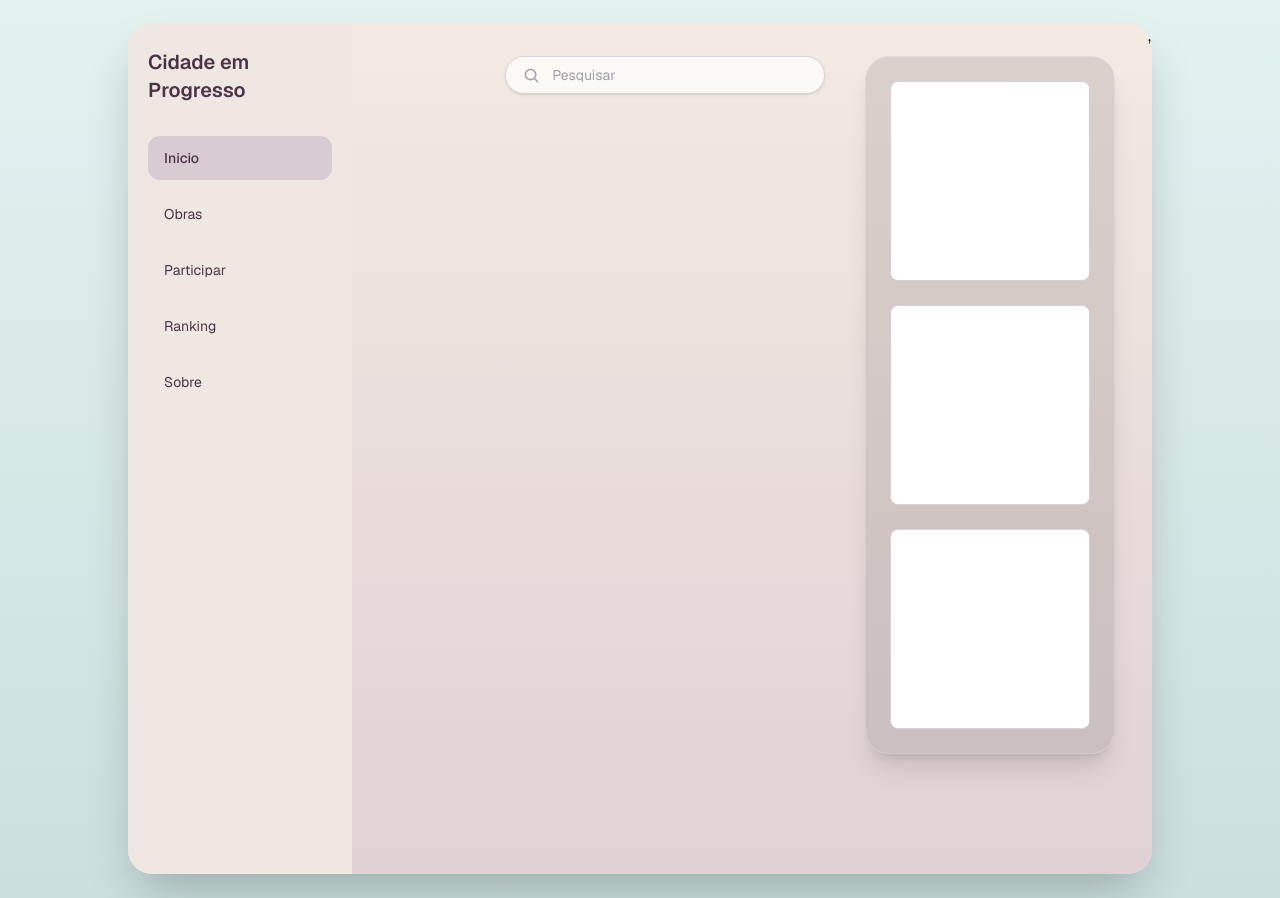
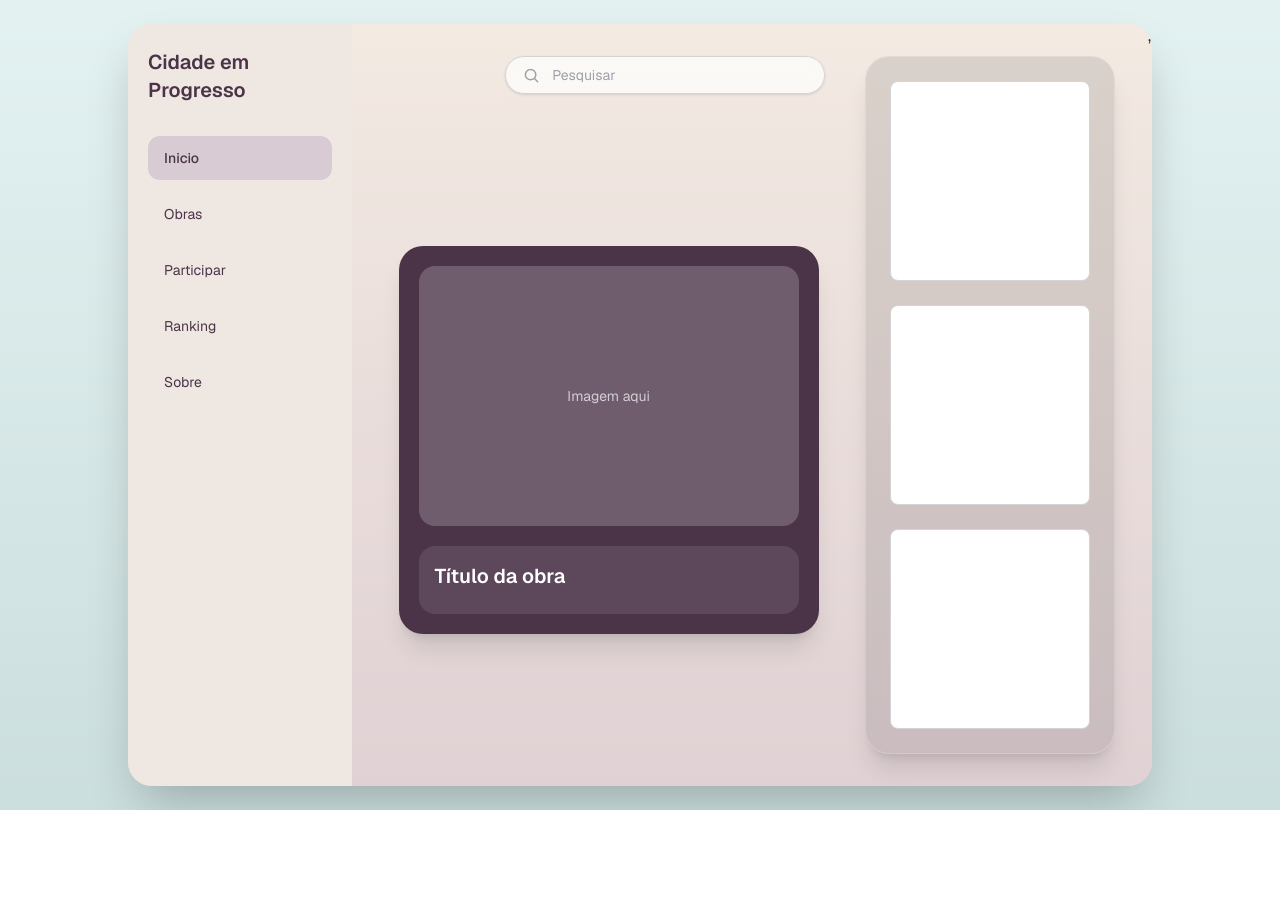
Before and after one commit to TornadoP/Cidade-Em-Progresso, a Next.js app: page / in a window 1280 px wide. After the commit the page ends 810 px from the top, so only its background shows below. Built offline with nearby package versions, Linux system fonts and the light colour scheme.

Commit message:
criando card central com imagem e descrição

```diff
--- a/app/page.tsx
+++ b/app/page.tsx
@@ -4,8 +4,8 @@ import Image from "next/image";
 export default function Home() {
   return (
     <div className="flex min-h-screen items-center justify-center bg-gradient-to-b from-[#E3F1F1] to-[#CBDfde] font-sans p-6">
-      <main className="flex min-h-[850px] w-full max-w-5xl overflow-hidden rounded-3xl bg-gradient-to-b from-[#F3EAE2] to-[#E0D1D4] shadow-2xl">
-        {/* SIDEBAR ESQUERDA */}
+      <main className="flex min-h-[650px] w-full max-w-5xl overflow-hidden rounded-3xl bg-gradient-to-b from-[#F3EAE2] to-[#E0D1D4] shadow-2xl">
+        {/* SIDEBAR ESQUERDA - a cor #4B3348 é um tom de roxo, ou lilas */}
         <aside className="flex w-56 flex-col bg-[#EFE7E2] px-5 py-6 text-[#4B3348]">
           <h1 className="mb-8 text-xl font-semibold">Cidade em Progresso</h1>
 
@@ -73,6 +73,27 @@ export default function Home() {
               />
             </div>
           </div>
+          {/* Card central com imagem e descrição */}
+          <div className="flex flex-1 items-center justify-center">
+            <div className="w-[420px] rounded-3xl bg-[#4B3348] p-5 shadow-xl">
+              {/* Área da imagem */}
+              <div className="flex h-[260px] w-full items-center justify-center rounded-2xl bg-white/20">
+                <span className="text-sm text-white/70">Imagem aqui</span>
+              </div>
+
+              {/* Área da descrição */}
+              <div className="mt-5 rounded-2xl bg-white/10 p-4">
+                <h2 className="text-xl font-semibold text-white">
+                  Título da obra
+                </h2>
+
+                <p className="mt-2 text-sm leading-6 text-white/80">
+                  {/*Aqui você pode colocar uma descrição sobre a obra, andamento,
+                  localização ou informações importantes para o cidadão.*/}
+                </p>
+              </div>
+            </div>
+          </div>
 
           {/* Daqui para baixo fica o resto do seu conteúdo */}
         </section>
```
